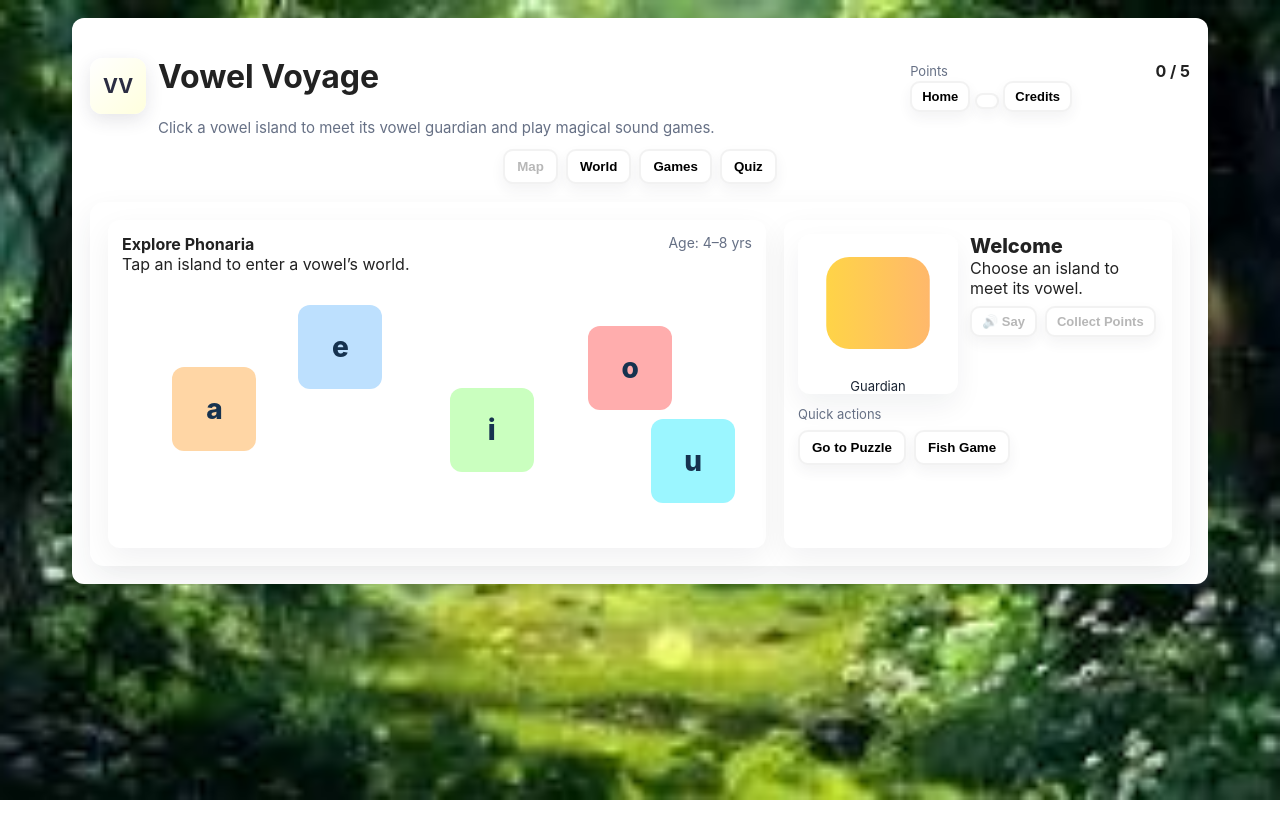
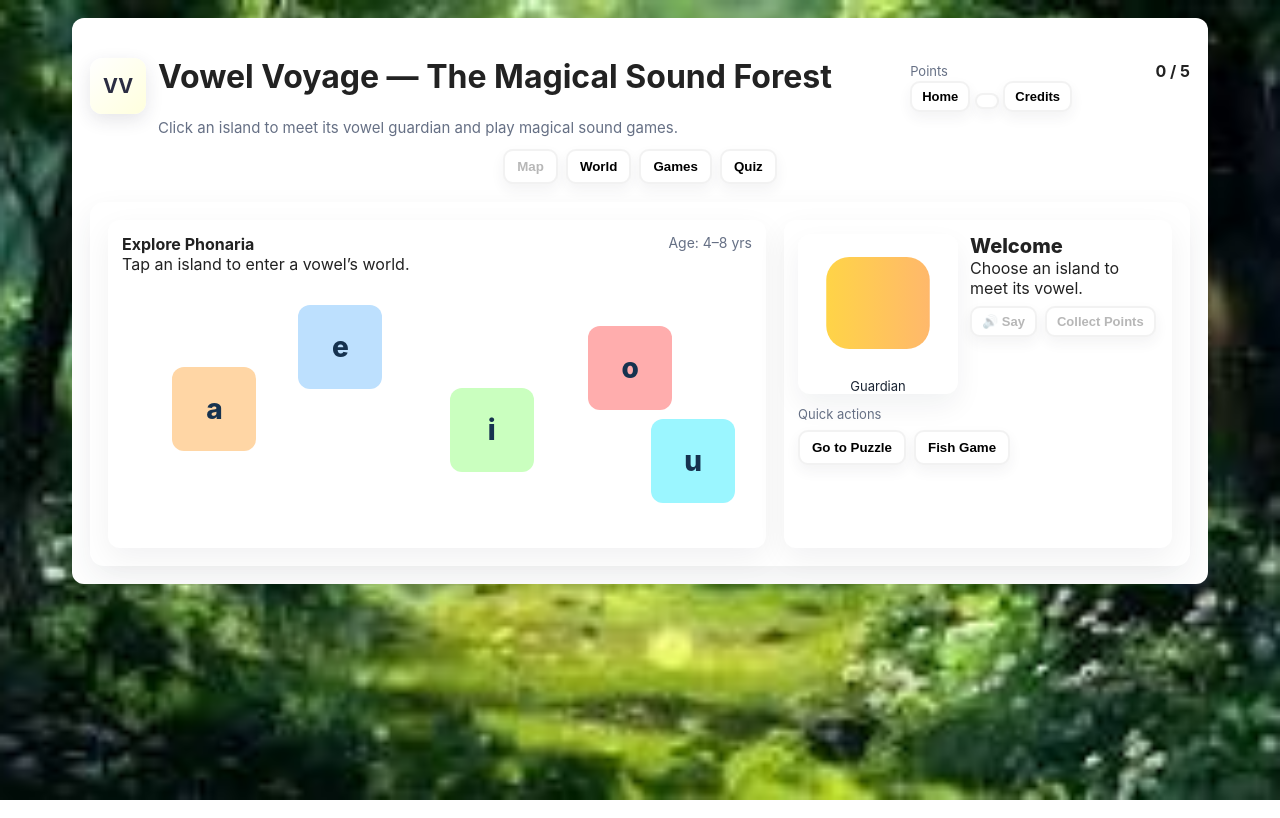
Before and after one commit to calebmi254/Dom_web1, a plain HTML site: page index.html in a window 1280 px wide. Drawn offline with Linux system fonts and the light colour scheme.

Commit message:
Revision 1.5.5.5 undone all changes

```diff
--- a/index.html
+++ b/index.html
@@ -311,8 +311,8 @@ nav {
     <div class="logo">
         <div class="bubble">VV</div>
         <div>
-            <h1>Vowel Voyage</h1>
-            <div class="intro">Click a vowel island to meet its vowel guardian and play magical sound games.</div>
+            <h1>Vowel Voyage — The Magical Sound Forest</h1>
+            <div class="intro">Click an island to meet its vowel guardian and play magical sound games.</div>
         </div>
     </div>
 
```
